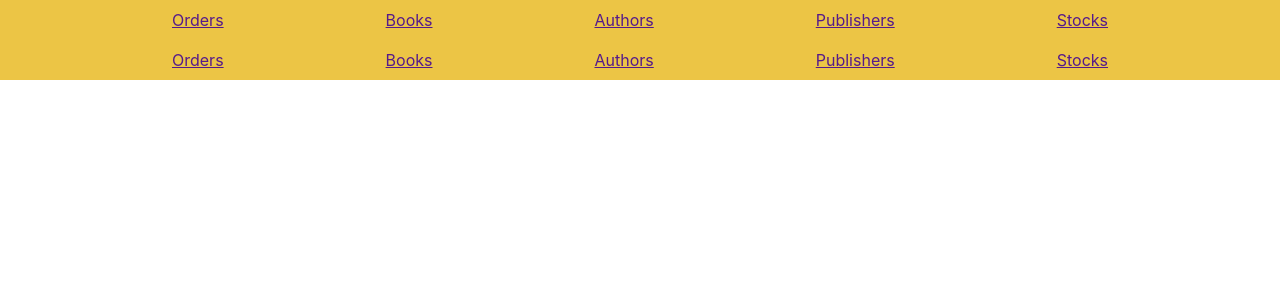
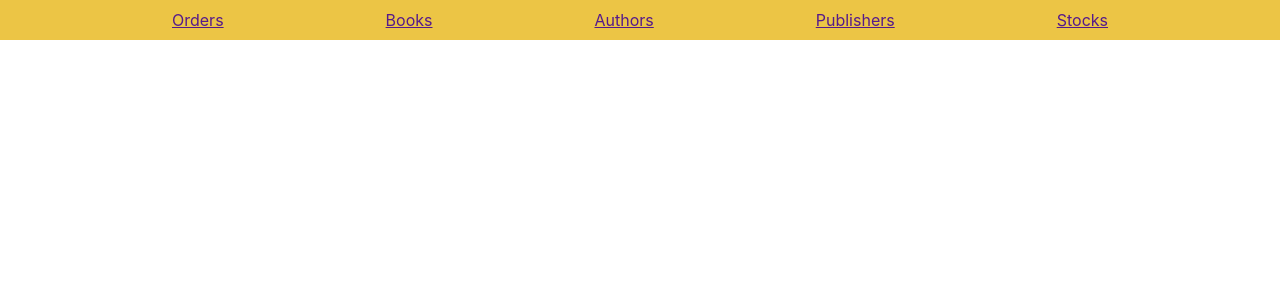
Before and after one commit to mathivanan276/bookstore, a React (Create React App) app: page /ads in a window 1280 px wide. Shown: the top 300 px of the page. Built offline with nearby package versions, Linux system fonts and the light colour scheme.

Commit message:
netlify toml

```diff
--- a/src/App.js
+++ b/src/App.js
@@ -1,7 +1,9 @@
 import React, { Component } from 'react';
 
+import { Route } from 'react-router-dom';
+
 import Navigation from './containers/Navigation/Navigation';
-import { Route } from 'react-router-dom/cjs/react-router-dom.min';
+import Home from './containers/Home/Home';
 
 class App extends Component{
   state = {
@@ -12,7 +14,7 @@ class App extends Component{
     return(
       <div>
           <Navigation role={this.state.role} />
-          <Route path = "/" component={Navigation} />
+          <Route path = "/ads" component={Home} />
       </div>
     );
   }
--- /dev/null
+++ b/src/containers/Home/Home.js
@@ -0,0 +1,13 @@
+import React, { Component } from 'react'
+
+class Home extends Component {
+    render() {
+        return (
+            <div>
+
+            </div>
+        )
+    }
+}
+
+export default Home;
```
